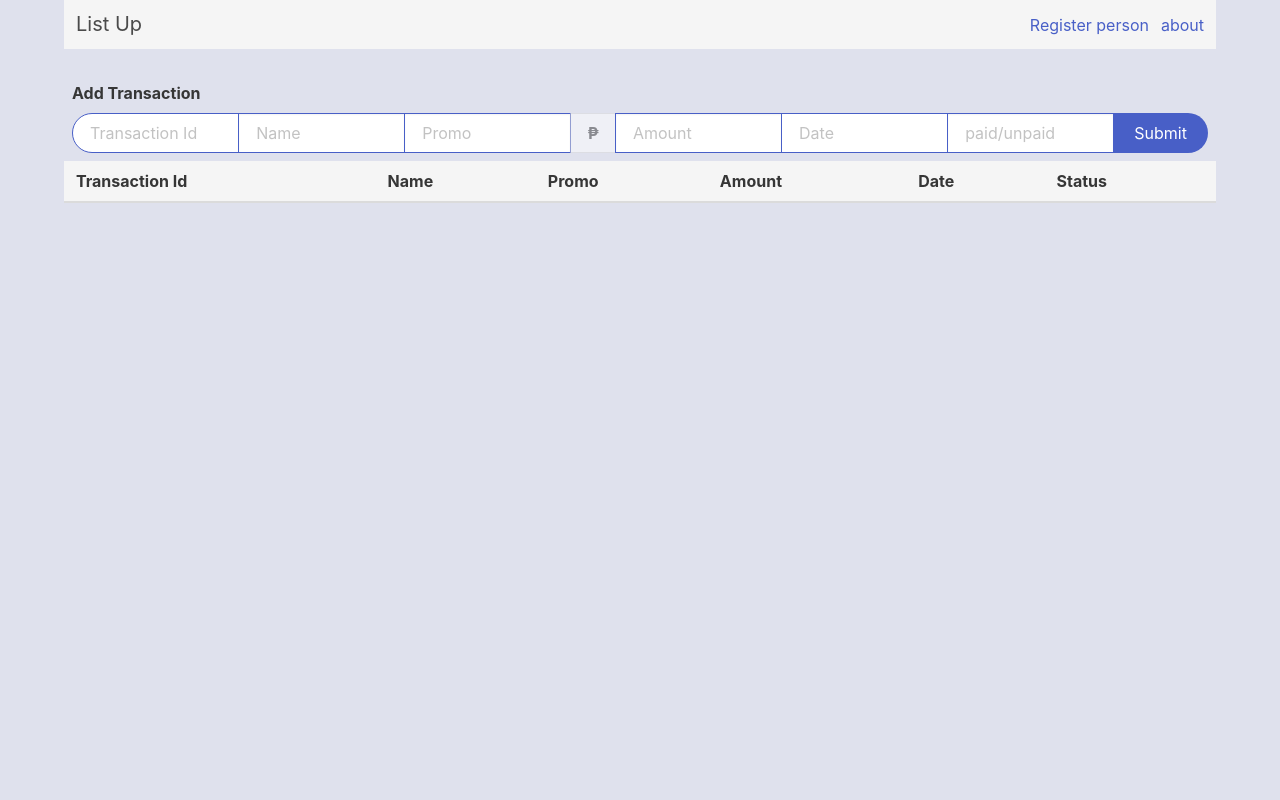
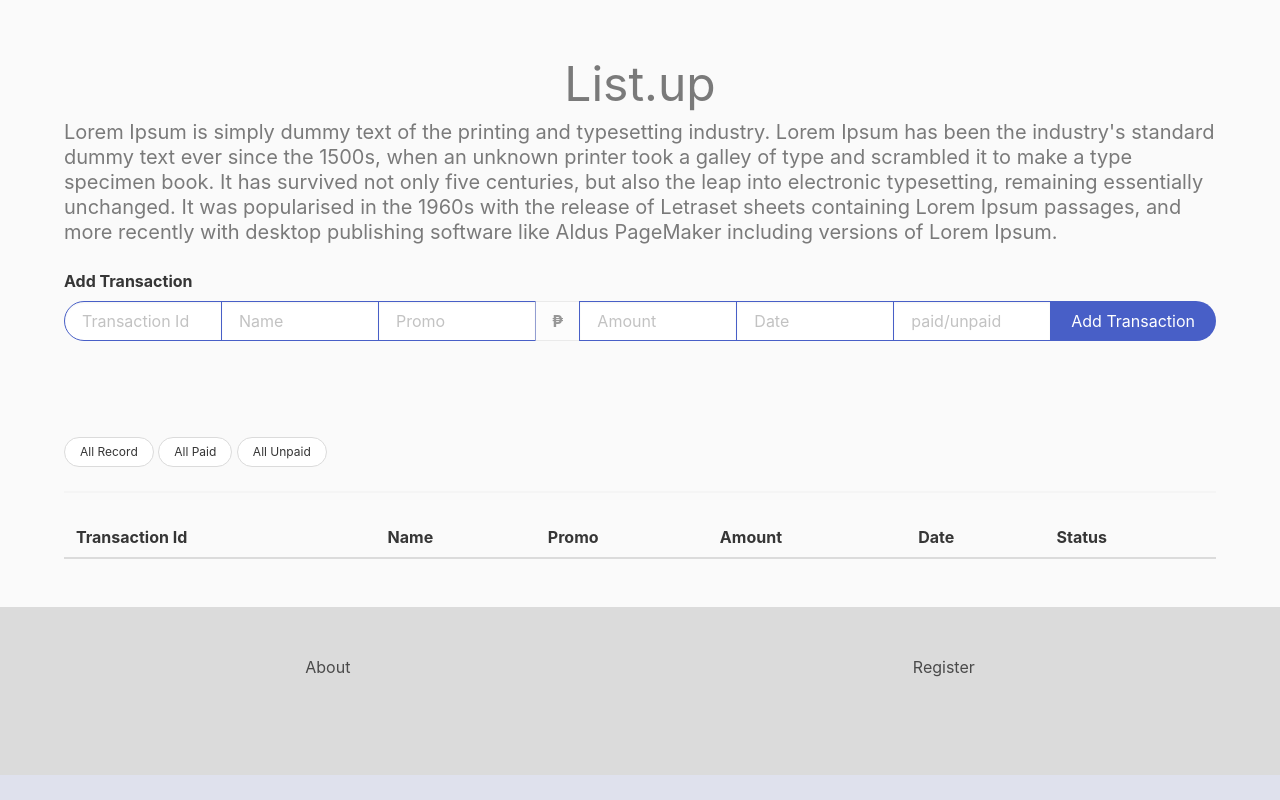
Before and after one commit to wallWrecker/list_up, a website: page index.html in a window 1280 px wide. Drawn offline with nearby package versions, Linux system fonts and the light colour scheme.

Commit message:
Re-organizing user interface for better visual expirience

```diff
--- a/index.html
+++ b/index.html
@@ -8,23 +8,26 @@
     <link rel="stylesheet" href="css/style.css" />
   </head>
   <body>
-    <div class="container full-page">
-      <!-- Mini Nav bar -->
-      <div class="level has-background-light px-3 py-3">
-        <div class="level-left">
-          <h3 class="level-item subtitle has-text-centered is-text-info">
-            List Up
-          </h3>
-        </div>
+    <div class="hero has-background-white-bis">
+      <div class="hero-body">
+        <!-- Transaction Forms Section -->
+        <!-- <div class="level py-3">
+          <p class="level-item">About</p>
+        </div> -->
+        <h3 class="has-text-centered is-size-1 has-text-grey">List.up</h3>
+        <article class="container subtitle has-text-grey">
+          Lorem Ipsum is simply dummy text of the printing and typesetting
+          industry. Lorem Ipsum has been the industry's standard dummy text ever
+          since the 1500s, when an unknown printer took a galley of type and
+          scrambled it to make a type specimen book. It has survived not only
+          five centuries, but also the leap into electronic typesetting,
+          remaining essentially unchanged. It was popularised in the 1960s with
+          the release of Letraset sheets containing Lorem Ipsum passages, and
+          more recently with desktop publishing software like Aldus PageMaker
+          including versions of Lorem Ipsum.
+        </article>
 
-        <div class="level-right">
-          <a class="level-item" href="#">Register person</a>
-          <a class="level-item" href="#">about</a>
-        </div>
-      </div>
-
-
-      <section class="section container px-2 py-2">
+        <div class="container">
           <label id="form-description" class="label">Add Transaction</label>
           <!-- Form Fields -->
           <div class="field has-addons">
@@ -34,7 +37,6 @@
                 class="input is-link is-rounded"
                 type="text"
                 placeholder="Transaction Id"
-              readonly
               />
             </div>
             <div class="control">
@@ -72,7 +74,6 @@
                 class="input is-link is-rounded"
                 type="data"
                 placeholder="Date"
-              readonly=""
               />
             </div>
             <div class="control">
@@ -85,17 +86,29 @@
             </div>
             <div class="control">
               <button id="button" class="button is-link is-rounded is-expanded">
-              Submit
+                Add Transaction
               </button>
             </div>
           </div>
-      </section>
+        </div>
+      </div>
+    </div>
 
     <!-- Table Section -->
-      <section class="container">
+    <div class="hero has-background-white-bis">
+      <div class="hero-body">
+        <!-- Buttons filters -->
+        <div class="container">
+          <p class="button is-rounded is-small button-filter">All Record</p>
+          <p class="button is-rounded is-small button-filter">All Paid</p>
+          <p class="button is-rounded is-small button-filter">All Unpaid</p>
+
+          <hr />
+        </div>
+
         <table
           id="table"
-          class="table is-striped is-fullwidth has-text-centered has-background-light"
+          class="container table is-hoverable is-fullwidth has-background-white-bis"
         >
           <thead id="thead">
             <tr>
@@ -109,8 +122,16 @@
             </tr>
           </thead>
         </table>
-      </section>
       </div>
+    </div>
+    <footer class="footer has-background-grey-lighter">
+      <div class="">
+        <div class="level">
+          <div class="level-item">About</div>
+          <div class="level-item">Register</div>
+        </div>
+      </div>
+    </footer>
     <script type="module" src="/js/index.js"></script>
   </body>
 </html>
```
Lines whose indentation alone changed are shown as unchanged.
